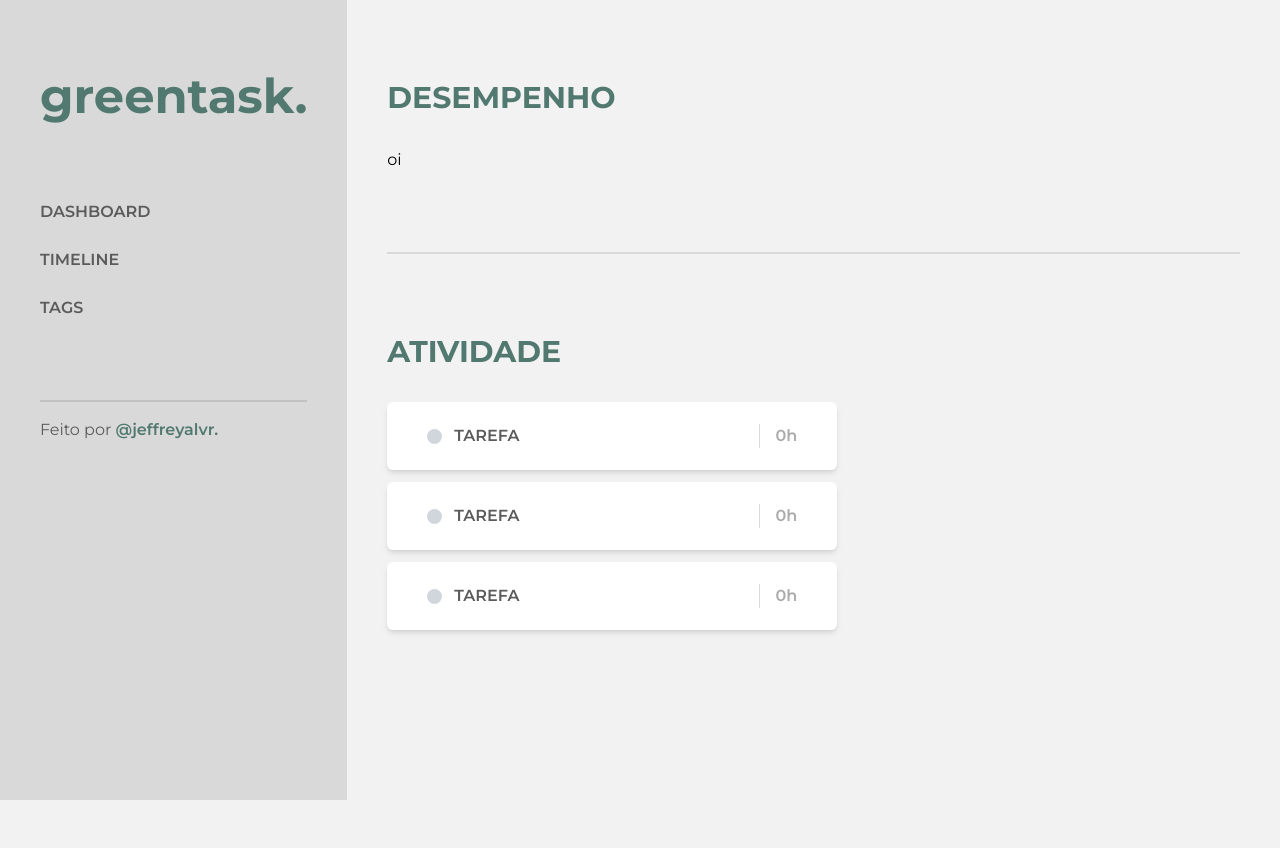
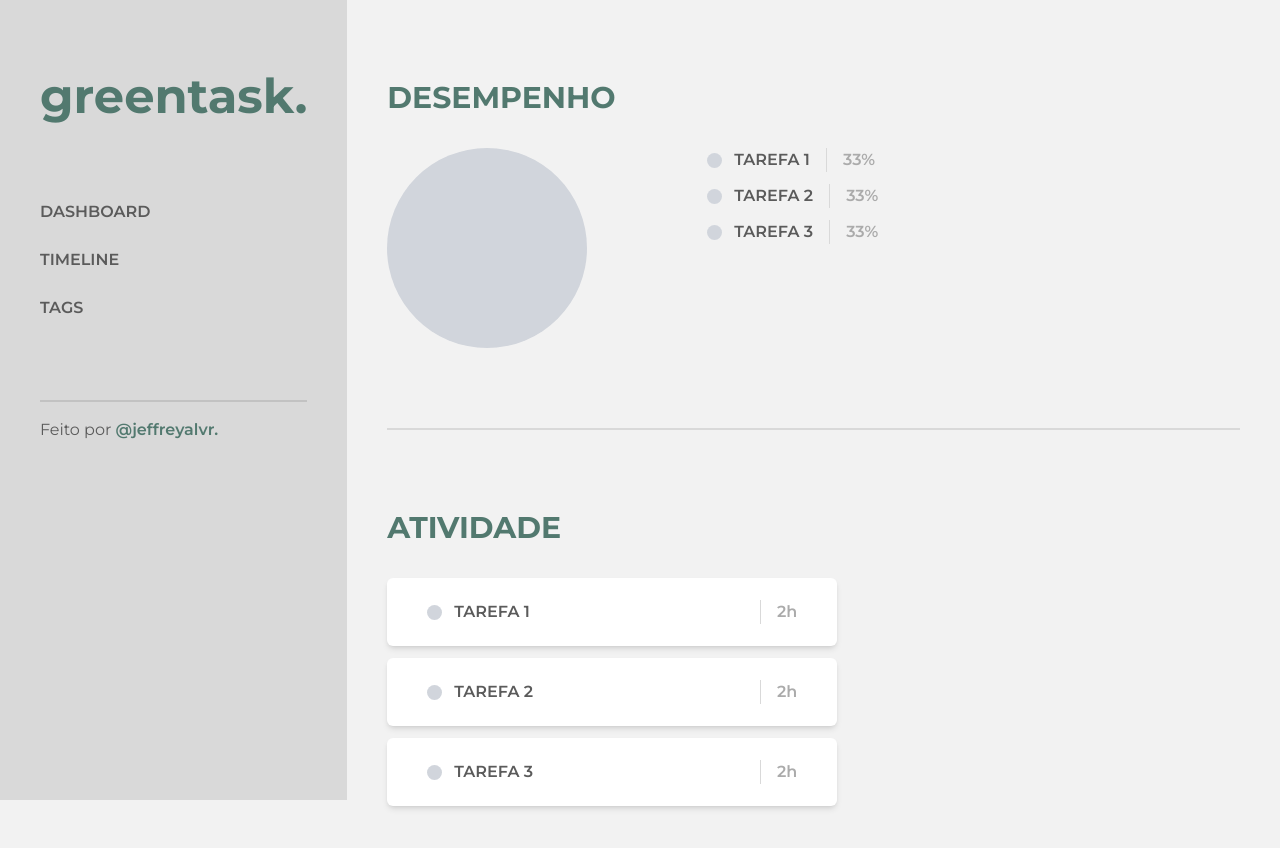
Before and after one commit to jeffreyalvr/greentask, a React (Vite) app: page / in a window 1280 px wide. Shown: the top 848 px of the page. Before the commit the page ends 800 px from the top, so only its background shows below. Built offline with nearby package versions, Linux system fonts and the light colour scheme.

Commit message:
Adiciona StatisticsItem; Reorganiza Activity e Statistics;

```diff
--- a/src/components/Activity/index.jsx
+++ b/src/components/Activity/index.jsx
@@ -5,9 +5,9 @@ const Activity = () => {
   return (
     <Section title="Atividade">
       <div className="flex flex-col gap-3">
-        <ActivityItem />
-        <ActivityItem />
-        <ActivityItem />
+        <ActivityItem task="Tarefa 1" totalTime={2} />
+        <ActivityItem task="Tarefa 2" totalTime={2} />
+        <ActivityItem task="Tarefa 3" totalTime={2} />
       </div>
     </Section>
   );
--- a/src/components/ActivityItem/index.jsx
+++ b/src/components/ActivityItem/index.jsx
@@ -1,12 +1,12 @@
-const ActivityItem = () => {
+const ActivityItem = ({ task, totalTime }) => {
   return (
     <div className="flex w-[450px] h-[68px] items-center justify-between px-10 py-3 text-[var(--fg-dark)] font-semibold bg-[var(--activity-item-color)] rounded-md shadow-md">
       <div className="flex gap-3 items-center">
         <i className="inline-block w-[15px] h-[15px] bg-gray-300 rounded-full"></i>
-        <span className="uppercase">Tarefa</span>
+        <span className="uppercase">{task}</span>
       </div>
       <div className="text-[var(--fg-subtle)] border-l-1 border-[var(--border-light)] pl-4">
-        0h
+        {totalTime}h
       </div>
     </div>
   );
--- a/src/components/Statistics/index.jsx
+++ b/src/components/Statistics/index.jsx
@@ -1,7 +1,19 @@
 import Section from "../Section";
+import StatisticsItem from "../StatisticsItem";
 
 const Statistics = () => {
-  return <Section title="Desempenho">oi</Section>;
+  return (
+    <Section title="Desempenho">
+      <div className="flex gap-30">
+        <div className="inline-block w-[200px] h-[200px] bg-gray-300 rounded-full"></div>
+        <div className="flex flex-col gap-3">
+          <StatisticsItem task="Tarefa 1" percentage={33} />
+          <StatisticsItem task="Tarefa 2" percentage={33} />
+          <StatisticsItem task="Tarefa 3" percentage={33} />
+        </div>
+      </div>
+    </Section>
+  );
 };
 
 export default Statistics;
--- /dev/null
+++ b/src/components/StatisticsItem/index.jsx
@@ -0,0 +1,15 @@
+const StatisticsItem = ({ task, percentage }) => {
+  return (
+    <div className="flex w-auto h-auto font-semibold">
+      <div className="flex gap-3 items-center pr-4">
+        <i className="inline-block w-[15px] h-[15px] bg-gray-300 rounded-full"></i>
+        <span className="uppercase">{task}</span>
+      </div>
+      <div className="text-[var(--fg-subtle)] border-l-1 border-[var(--border-light)] pl-4">
+        {percentage}%
+      </div>
+    </div>
+  );
+};
+
+export default StatisticsItem;
```
